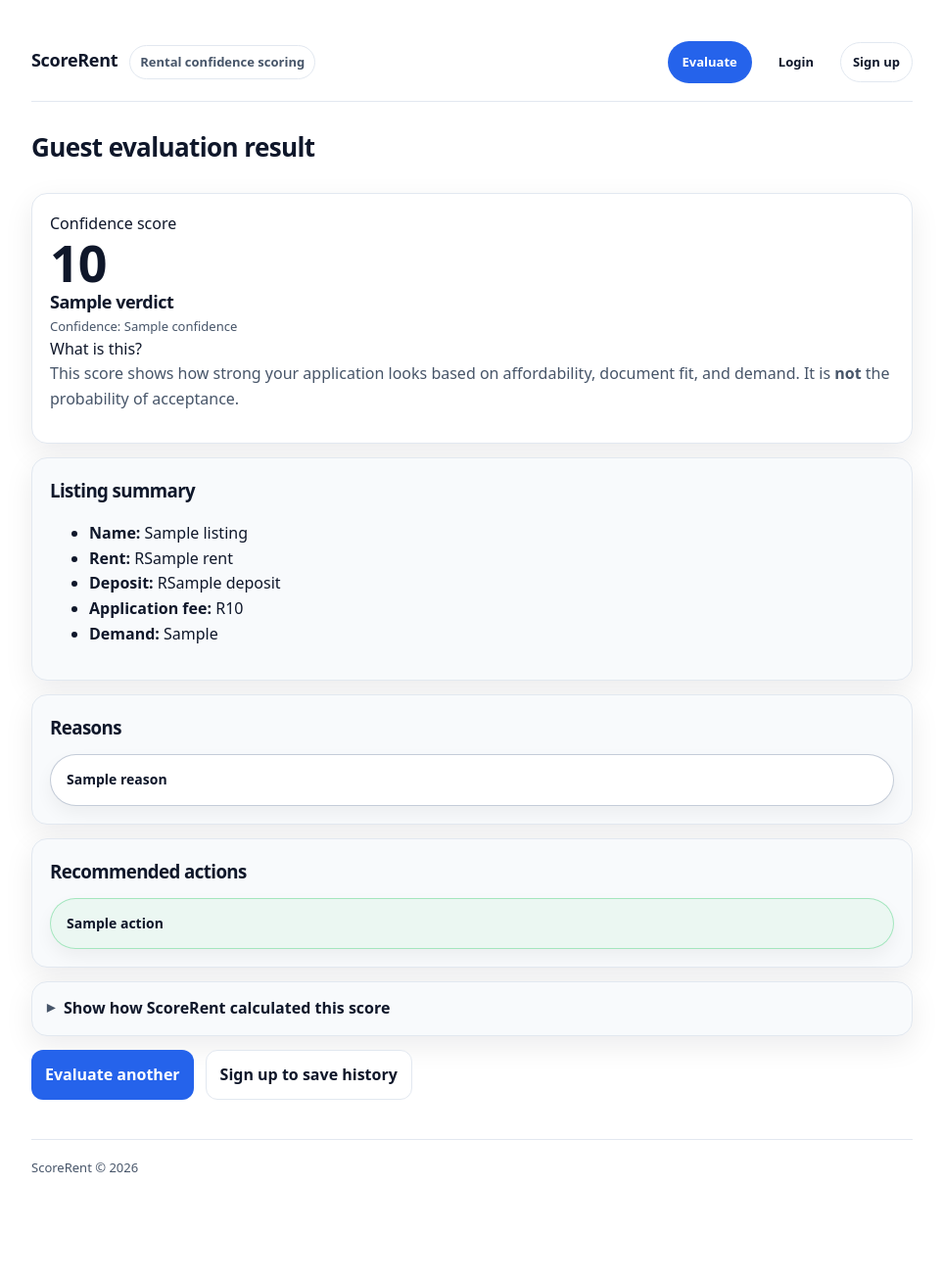
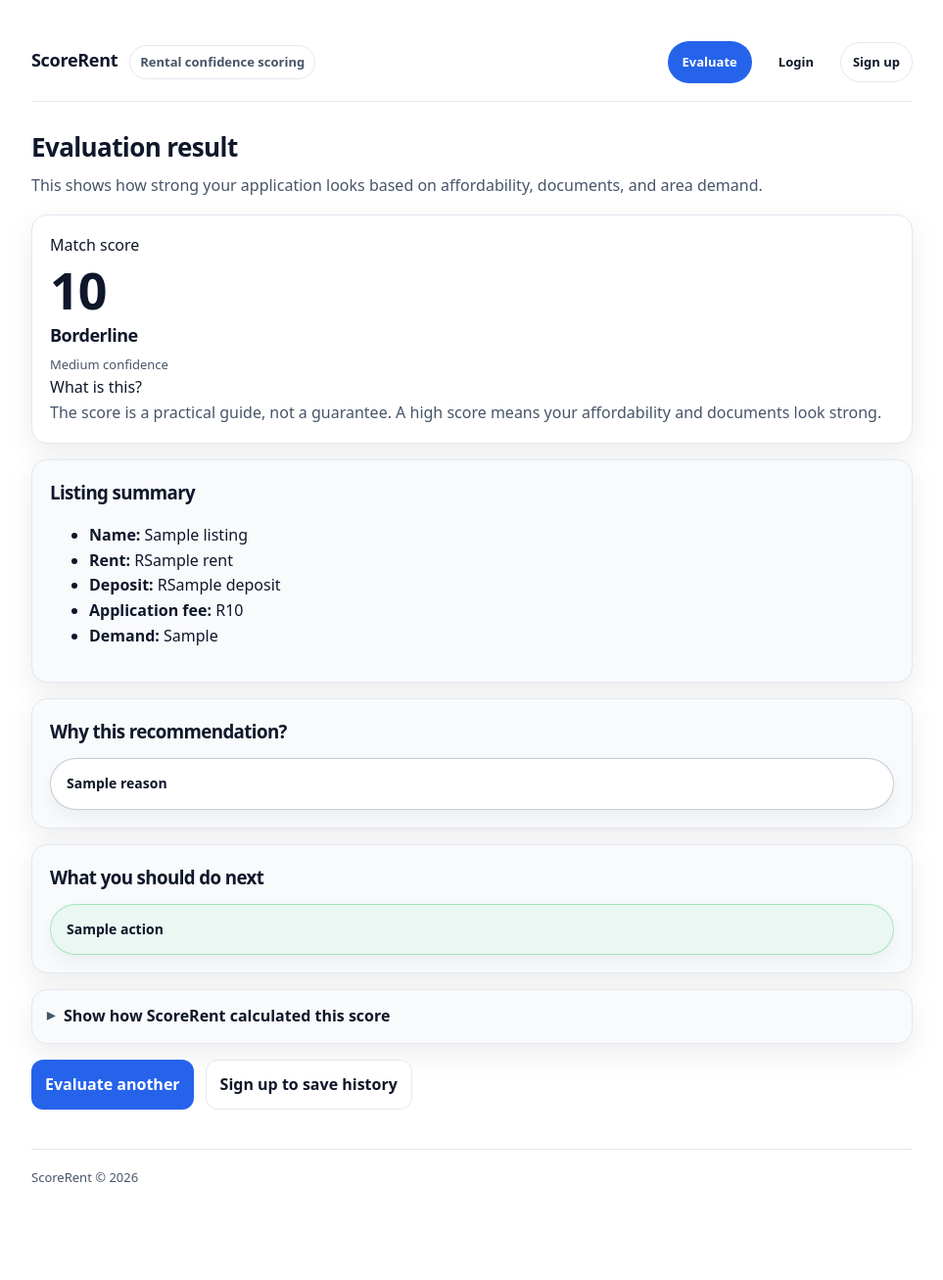
Before and after one commit to nonluthando/ScoreRent, a FastAPI app: template templates/guest_results.html in a window 1280 px wide. Shown: the whole page at 98% size, without its empty margins (158-1121 px from the left). Before the commit the page ends 1197 px from the top, so only its background shows below. Run offline with FastAPI, Linux system fonts and the light colour scheme; the template is opened without the code that fills it: most values are stand-ins (such as "Sample title", 1, 10 or a date in 2020).

Commit message:
Update guest_results.html  Make evaluation results page more user friendly

```diff
--- a/templates/guest_results.html
+++ b/templates/guest_results.html
@@ -1,32 +1,50 @@
 {% extends "base.html" %}
 {% block content %}
-<h2>Guest evaluation result</h2>
 
-<div class="stack">
+<section class="stack" style="gap:16px;">
+
+  <header class="stack" style="gap:6px;">
+    <h2 style="margin:0;">Evaluation result</h2>
+    <p class="muted" style="margin:0;">
+      This shows how strong your application looks based on affordability, documents, and area demand.
+    </p>
+  </header>
+
+  <!-- Verdict formatting -->
+  {% set verdict_label = "Borderline" %}
+  {% set verdict_class = "warn" %}
+
+  {% if result.verdict == "WORTH_APPLYING" %}
+    {% set verdict_label = "Worth applying" %}
+    {% set verdict_class = "good" %}
+  {% elif result.verdict == "NOT_WORTH_IT" %}
+    {% set verdict_label = "Not worth it" %}
+    {% set verdict_class = "bad" %}
+  {% endif %}
+
+  {% set confidence_label = "Medium confidence" %}
+  {% if result.confidence == "HIGH" %}
+    {% set confidence_label = "High confidence" %}
+  {% elif result.confidence == "LOW" %}
+    {% set confidence_label = "Low confidence" %}
+  {% endif %}
+
   <!-- Score -->
   <div class="scoreBox">
     <div class="scoreHeader">
-      <div>
-        <div class="scoreTitle">Confidence score</div>
+      <div class="stack" style="gap:6px;">
+        <div class="scoreTitle">Match score</div>
         <div class="score">{{ result.score }}</div>
 
-        {% set verdict_class = "warn" %}
-        {% if result.verdict == "WORTH_APPLYING" %}
-          {% set verdict_class = "good" %}
-        {% elif result.verdict == "NOT_WORTH_IT" %}
-          {% set verdict_class = "bad" %}
-        {% endif %}
-
-        <div class="verdict {{ verdict_class }}">{{ result.verdict }}</div>
-        <div class="muted small">Confidence: {{ result.confidence }}</div>
+        <div class="verdict {{ verdict_class }}">{{ verdict_label }}</div>
+        <div class="muted small">{{ confidence_label }}</div>
       </div>
 
       <div class="tipBubble">
         <span class="tip">What is this?</span>
         <div class="tipContent">
-          <p>
-            This score shows how strong your application looks based on affordability, document fit, and demand.
-            It is <strong>not</strong> the probability of acceptance.
+          <p style="margin:0;">
+            The score is a practical guide, not a guarantee. A high score means your affordability and documents look strong.
           </p>
         </div>
       </div>
@@ -45,27 +63,31 @@
     </ul>
   </div>
 
-  <!-- Reasons (pill look) -->
+  <!-- Reasons -->
+  {% if result.reasons %}
   <div class="card">
-    <h3>Reasons</h3>
+    <h3>Why this recommendation?</h3>
     <div class="pillList">
       {% for r in result.reasons %}
         <div class="pill pillReason">{{ r }}</div>
       {% endfor %}
     </div>
   </div>
+  {% endif %}
 
-  <!-- Actions (pill look) -->
+  <!-- Actions -->
+  {% if result.actions %}
   <div class="card">
-    <h3>Recommended actions</h3>
+    <h3>What you should do next</h3>
     <div class="pillList">
       {% for a in result.actions %}
         <div class="pill pillAction">{{ a }}</div>
       {% endfor %}
     </div>
   </div>
+  {% endif %}
 
-  <!-- Breakdown (bars version, collapsible) -->
+  <!-- Breakdown (collapsible) -->
   {% if result.breakdown %}
   <div class="card breakdownCard">
     <details class="breakdownDetails">
@@ -81,7 +103,6 @@
           {% if delta > 0 %}{% set badge_class = "pos" %}{% endif %}
           {% if delta < 0 %}{% set badge_class = "neg" %}{% endif %}
 
-          <!-- width uses "after" clamped into 0..100 -->
           {% set clamped = after %}
           {% if clamped < 0 %}{% set clamped = 0 %}{% endif %}
           {% if clamped > 100 %}{% set clamped = 100 %}{% endif %}
@@ -99,7 +120,7 @@
                 <div class="deltaBadge {{ badge_class }}">
                   {% if delta > 0 %}+{% endif %}{{ delta }}
                 </div>
-                <div class="arrowNums">{{ before }} → {{ after }}</div>
+                <div class="arrowNums">{{ before }} to {{ after }}</div>
               </div>
             </div>
 
@@ -115,7 +136,11 @@
 
   <div class="actions">
     <a class="btn" href="/evaluate">Evaluate another</a>
-    <a class="btn secondary" href="/signup">Sign up to save history</a>
+    {% if not user %}
+      <a class="btn secondary" href="/signup">Sign up to save history</a>
+    {% endif %}
   </div>
-</div>
+
+</section>
+
 {% endblock %}
```
